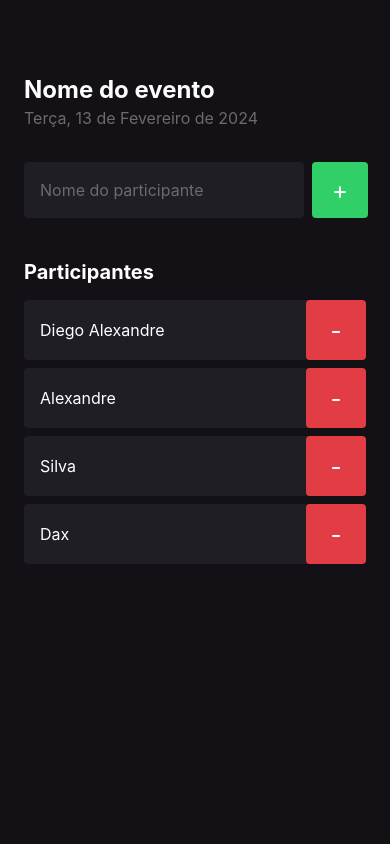
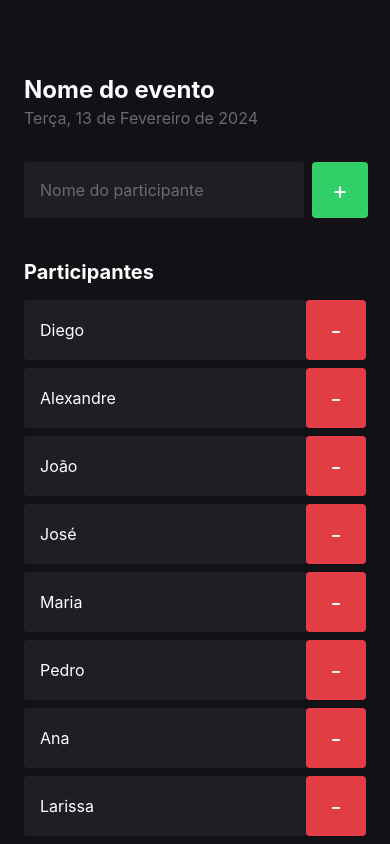
Before and after one commit to DiegoAlexandres/Im-Here-React-Native, a React Native app: screen / in a window 390 px wide. Built offline with nearby package versions, Linux system fonts and the light colour scheme.

Commit message:
Funcionalidade de Scroll ScrollView adicionada na aplicação

```diff
--- a/src/components/Participant/index.tsx
+++ b/src/components/Participant/index.tsx
@@ -3,9 +3,10 @@ import { styles } from './styles'
 
 interface Name {
     name: string;
+    onRemove: () => void;
 }
 
-export function Participant({ name }: Name) {
+export function Participant({ name, onRemove }: Name) {
 
     return(
         <View style={styles.participant}>
@@ -13,7 +14,7 @@ export function Participant({ name }: Name) {
                 {name}
             </Text>
 
-            <TouchableOpacity style={styles.button}>
+            <TouchableOpacity style={styles.button} onPress={onRemove}>
                 <Text style={styles.buttonText}>
                     -
                 </Text>
--- a/src/screens/Home/index.tsx
+++ b/src/screens/Home/index.tsx
@@ -1,12 +1,19 @@
-import { Text, TextInput, TouchableOpacity, View } from 'react-native';
+import { Text, TextInput, TouchableOpacity, View, ScrollView } from 'react-native';
 import { Participant } from '../../components/Participant';
 import { styles } from './styles'
 
 export function Home() {
+  const participants = ["Diego", "Alexandre", "João", "José", "Maria", "Pedro", "Ana", "Larissa", "Douglas", "Elaine", "Carol"];
 
   function hundleParticipantAdd() {
     return(
       console.log("Participante adicionado!")
+    );
+  }
+
+  function hundleParticipantRemove(name: string) {
+    return(
+      console.log(`Você clicou em remover o partifipante: ${name}`)
     );
   }
 
@@ -40,10 +47,16 @@ export function Home() {
         Participantes
       </Text>
 
-      <Participant name={"Diego Alexandre"}/>
-      <Participant name={"Alexandre"}/>
-      <Participant name={"Silva"}/>
-      <Participant name={"Dax"}/>
+      <ScrollView showsVerticalScrollIndicator={false}>
+        {
+          participants.map(participant => (
+            <Participant
+            key={participant}
+            name={participant}
+            onRemove={() => hundleParticipantRemove("Diego Alexandre")}/>
+          ))
+        }
+      </ScrollView>
 
     </View>
   )
```
